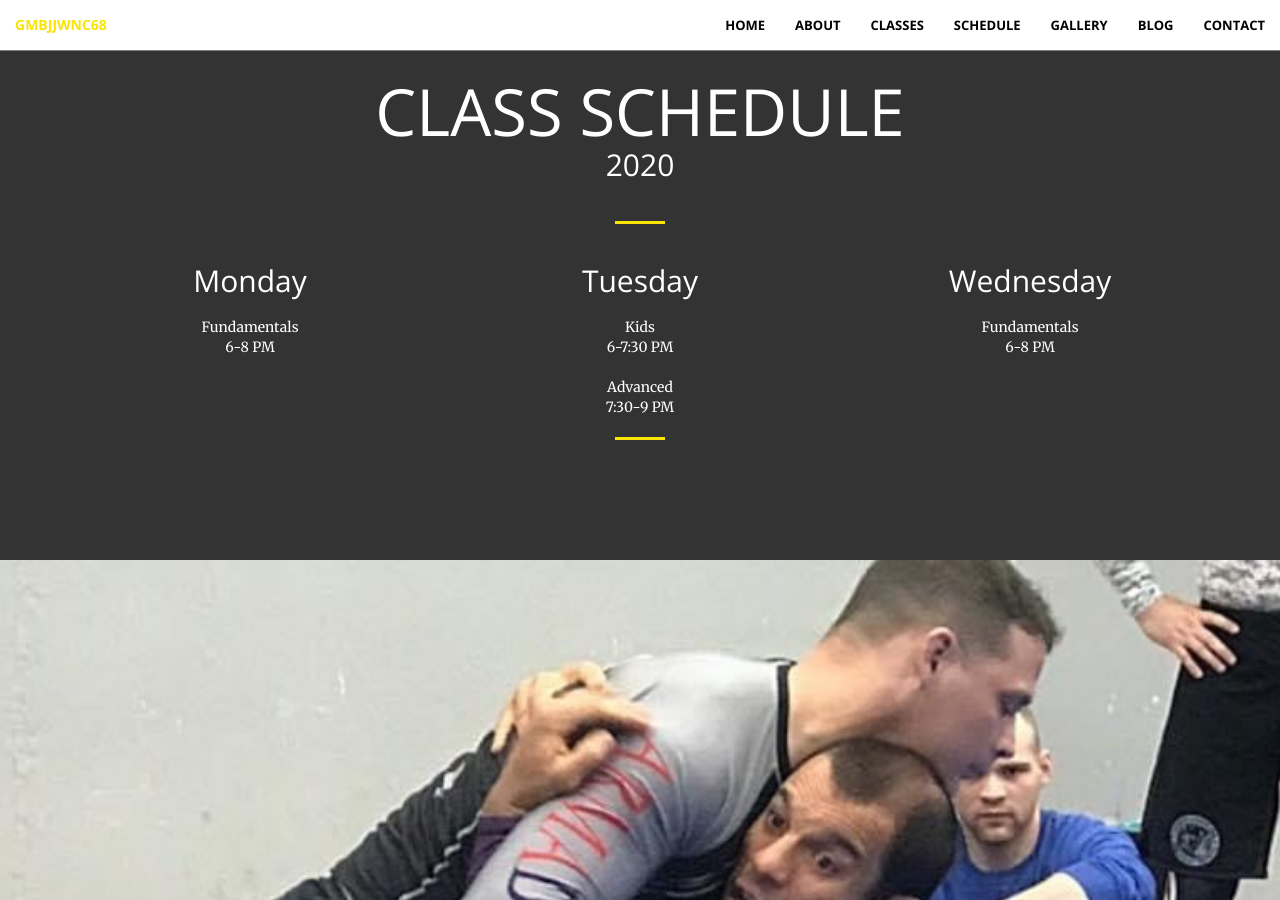
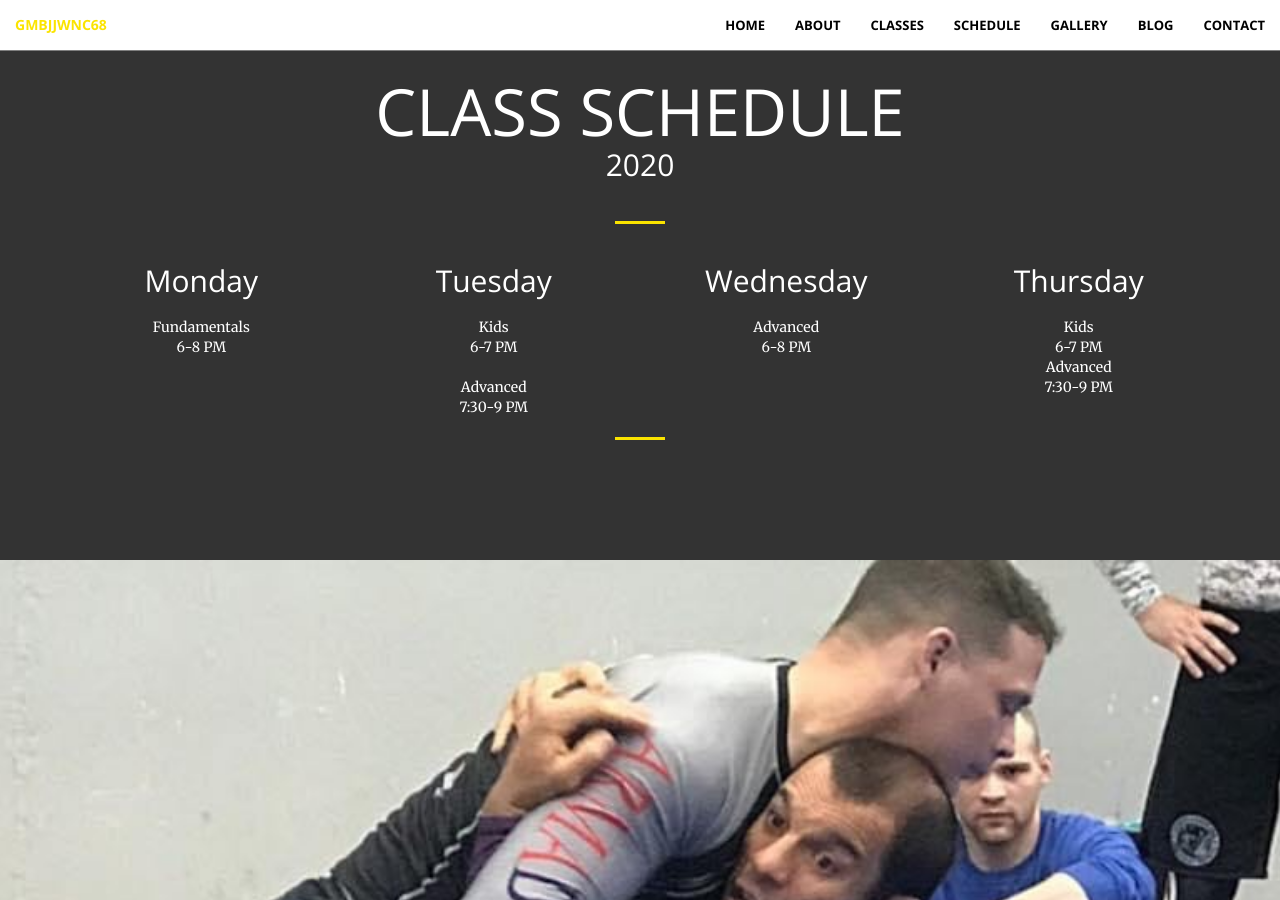
Before and after one commit to gmbjjwnc68/gmbjjwnc68.github.io, a Jekyll site: the page built from schedule.html, in a window 1280 px wide and 900 px high, scrolled down 924 px. Built offline with Jekyll 4.4.1, drawn with Linux system fonts in a browser that asks for light colours.

Commit message:
Fix columns, add Thursday

```diff
--- a/_includes/class_schedule.html
+++ b/_includes/class_schedule.html
@@ -39,7 +39,7 @@
                     <br>
                 </div>
                 <div class="row">
-                    <div class="col-lg-4 text-center">
+                    <div class="col-lg-3 text-center">
                         <h2>Monday</h2>
                         <br>
                         <ul>
@@ -47,23 +47,33 @@
                             <li>6-8 PM</li>
                         </ul>
                     </div>
-                    <div class="col-lg-4 text-center">
+                    <div class="col-lg-3 text-center">
                         <h2>Tuesday</h2>
                         <br>
                         <ul>
                             <li>Kids</li>
-                            <li>6-7:30 PM</li>
+                            <li>6-7 PM</li>
                             <br>
                             <li>Advanced</li>
                             <li>7:30-9 PM</li>
                         </ul>
                     </div>
-                    <div class="col-lg-4 text-center">
+                    <div class="col-lg-3 text-center">
                         <h2>Wednesday</h2>
                         <br>
                         <ul>
-                            <li>Fundamentals</li>
+                            <li>Advanced</li>
                             <li>6-8 PM</li>
+                        </ul>
+                    </div>
+                    <div class="col-lg-3 text-center">
+                        <h2>Thursday</h2>
+                        <br>
+                        <ul>
+                            <li>Kids</li>
+                            <li>6-7 PM</li>
+                            <li>Advanced</li>
+                            <li>7:30-9 PM</li>
                         </ul>
                     </div>
                 </div>
```
